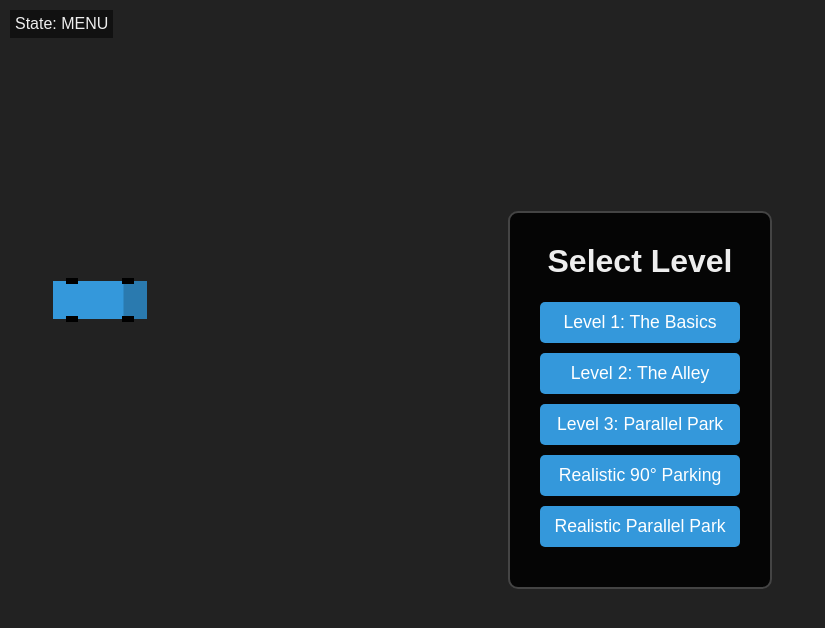
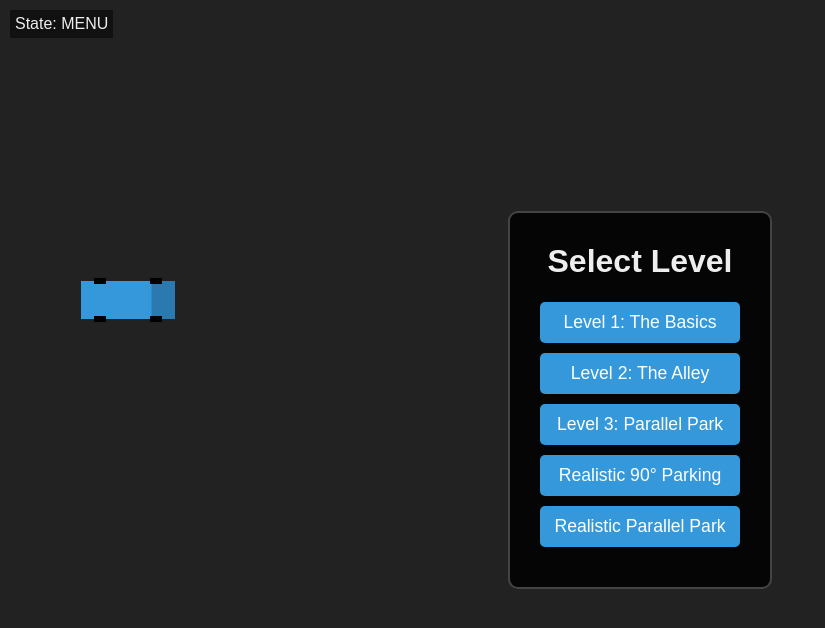
Before and after one commit to marktsui01-art/Parking-, a plain HTML site: page index.html in a window 1280 px wide. Shown: the whole page, without its empty margins (0-825 px from the left). Drawn offline with Linux system fonts and the light colour scheme.

Commit message:
Fix steering kinematics: move reference point to rear axle and adjust rendering/collision

```diff
--- a/index.html
+++ b/index.html
@@ -234,7 +234,7 @@
             {
                 name: "Level 1: The Basics",
                 description: "Park the car in the green box.",
-                start: { x: 100, y: 300, heading: 0 },
+                start: { x: 72, y: 300, heading: 0 },
                 target: { x: 600, y: 300, width: 80, height: 50, angle: 0 },
                 obstacles: [
                     // Walls around the world
@@ -247,7 +247,7 @@
             {
                 name: "Level 2: The Alley",
                 description: "Navigate through the narrow path.",
-                start: { x: 100, y: 300, heading: 0 },
+                start: { x: 72, y: 300, heading: 0 },
                 target: { x: 700, y: 300, width: 80, height: 50, angle: 0 },
                 obstacles: [
                     // Bounds
@@ -264,7 +264,7 @@
             {
                 name: "Level 3: Parallel Park",
                 description: "Park between the two obstacles.",
-                start: { x: 100, y: 450, heading: 0 },
+                start: { x: 72, y: 450, heading: 0 },
                 target: { x: 500, y: 200, width: 110, height: 46, angle: 0 },
                 obstacles: [
                     // Bounds
@@ -282,7 +282,7 @@
                 name: "Realistic 90° Parking",
                 description: "Standard parking lot. Park in the box.",
                 // 20px = 1m
-                start: { x: 100, y: 300, heading: 0 },
+                start: { x: 72, y: 300, heading: 0 },
                 // Target: 2.5m x 5m = 50px x 100px (Vertical)
                 target: { x: 600, y: 300, width: 50, height: 100, angle: 0 },
                 obstacles: [
@@ -306,7 +306,7 @@
                 name: "Realistic Parallel Park",
                 description: "Street parking. Don't hit the expensive cars.",
                 // 20px = 1m
-                start: { x: 100, y: 400, heading: 0 },
+                start: { x: 72, y: 400, heading: 0 },
                 // Target: 6m long = 120px. Width 2.5m = 50px.
                 target: { x: 500, y: 200, width: 102, height: 42, angle: 0 }, // slightly larger for tolerance
                 obstacles: [
@@ -399,6 +399,7 @@
         class GameEngine {
             constructor(config = {}) {
                 // Car State
+                // this.pos represents the REAR AXLE position
                 this.pos = new Vector2(100, 300);
                 this.heading = 0; // Radians, 0 points East
                 this.velocity = 0;
@@ -456,10 +457,12 @@
                 // Clamp speed
                 this.velocity = Math.max(-this.maxSpeed, Math.min(this.maxSpeed, this.velocity));
 
-                // 3. Ackermann Steering Kinematics
+                // 3. Ackermann Steering Kinematics (Bicycle Model)
+                // Reference point is now the REAR AXLE.
                 // dx = v * cos(theta)
                 // dy = v * sin(theta)
                 // dtheta = (v / L) * tan(delta)
+                // Because we are tracking the rear axle, there is no slip angle calculation needed for simple kinematics.
 
                 this.pos.x += this.velocity * Math.cos(this.heading) * dt;
                 this.pos.y += this.velocity * Math.sin(this.heading) * dt;
@@ -477,7 +480,7 @@
                         const obsPoly = createPolygon(obs.x, obs.y, obs.width, obs.height, obs.angle);
                         if (SAT.checkCollision(carPoly, obsPoly)) {
                             this.crashed = true;
-                            this.velocity = 0;
+                            this.velocity = 0; // Stop immediately on crash
                             return;
                         }
                     }
@@ -490,13 +493,6 @@
                         const target = this.currentLevel.target;
                         const targetPoly = createPolygon(target.x, target.y, target.width, target.height, target.angle);
 
-                        // SAT checkCollision checks INTERSECTION.
-                        // To check if A is INSIDE B, we need to check if A intersects B AND...
-                        // Actually, if we use SAT, we can check if all points of A are inside B.
-                        // Or simply: check collision. If colliding, and car center is "close enough" to target center?
-                        // No, that's imprecise.
-                        // Let's implement pointInPolygon for all 4 car corners.
-
                         if (this.isCarInside(carPoly, targetPoly)) {
                             this.won = true;
                         }
@@ -505,12 +501,6 @@
             }
 
             isCarInside(carPoly, targetPoly) {
-                // Check if every point of carPoly is inside targetPoly
-                // Since target is a rectangle (convex), we can use the Separating Axis Theorem concept
-                // or just standard point-in-convex-polygon.
-
-                // For a convex polygon, a point is inside if it lies on the same side of all lines defined by edges.
-
                 for (const p of carPoly) {
                     if (!this.isPointInConvexPoly(p, targetPoly)) return false;
                 }
@@ -541,10 +531,22 @@
              * @returns {Vector2[]} Array of vertices
              */
             getPolygon() {
+                // We need to calculate the center of the car based on the Rear Axle position (this.pos)
+                // Car Center = Rear Axle + (WheelBase / 2) * HeadingVector
+                // Wait, simply: Center is forward by wheelBase/2 from rear axle.
+
+                const cos = Math.cos(this.heading);
+                const sin = Math.sin(this.heading);
+
+                const centerDist = this.wheelBase / 2;
+                const centerX = this.pos.x + centerDist * cos;
+                const centerY = this.pos.y + centerDist * sin;
+                const center = new Vector2(centerX, centerY);
+
                 const hw = this.width / 2;
                 const hl = this.length / 2;
 
-                // Relative corners
+                // Relative corners to the CENTER
                 const corners = [
                     new Vector2(hl, hw),
                     new Vector2(hl, -hw),
@@ -552,8 +554,8 @@
                     new Vector2(-hl, hw)
                 ];
 
-                // Rotate and translate
-                return corners.map(p => p.rotate(this.heading).add(this.pos));
+                // Rotate and translate (using the calculated center)
+                return corners.map(p => p.rotate(this.heading).add(center));
             }
         }
 
@@ -656,39 +658,46 @@
 
                 this.ctx.save();
 
-                // Translate to car center
+                // Translate to REAR AXLE (which is this.pos)
                 this.ctx.translate(game.pos.x, game.pos.y);
                 this.ctx.rotate(game.heading);
 
+                // Now we are in local coordinates where (0,0) is the rear axle.
+                // Car center should be at (wheelBase / 2, 0)
+                const centerX = game.wheelBase / 2;
+                const centerY = 0;
+
                 // Draw Body
+                // Rectangle needs to be centered at (centerX, centerY)
                 this.ctx.fillStyle = '#3498db';
                 if (game.crashed) this.ctx.fillStyle = '#e74c3c'; // Red if crashed
                 if (game.won) this.ctx.fillStyle = '#2ecc71'; // Green if won
 
-                this.ctx.fillRect(-game.length / 2, -game.width / 2, game.length, game.width);
+                // fillRect(x, y, w, h)
+                // Top-left corner of the body relative to the local origin (rear axle):
+                // x = centerX - length/2
+                // y = centerY - width/2
+                this.ctx.fillRect(centerX - game.length / 2, centerY - game.width / 2, game.length, game.width);
 
                 // Indicate front with a small line or color difference
                 this.ctx.fillStyle = 'rgba(0,0,0,0.2)';
-                this.ctx.fillRect(game.length / 4, -game.width / 2, game.length / 4, game.width);
+                // Front section
+                this.ctx.fillRect(centerX + game.length / 4, centerY - game.width / 2, game.length / 4, game.width);
 
                 // Draw Wheels
                 this.ctx.fillStyle = '#000';
                 const wheelWidth = 12;
                 const wheelHeight = 6;
-                const halfL = game.wheelBase / 2; // Wheelbase is distance between axles. Let's assume center is mid-point.
-                // Actually, usually center of car is mid-point of bounding box.
-                // If wheelbase is 40 and car length is 60, axles are at +/- 20.
 
-                const axleX = game.wheelBase / 2;
                 const axleY = game.width / 2;
 
-                // Rear Wheels (Fixed)
-                this.drawWheel(-axleX, -axleY, wheelWidth, wheelHeight, 0);
-                this.drawWheel(-axleX, axleY, wheelWidth, wheelHeight, 0);
+                // Rear Wheels (At local x=0)
+                this.drawWheel(0, -axleY, wheelWidth, wheelHeight, 0);
+                this.drawWheel(0, axleY, wheelWidth, wheelHeight, 0);
 
-                // Front Wheels (Steerable)
-                this.drawWheel(axleX, -axleY, wheelWidth, wheelHeight, game.steerAngle);
-                this.drawWheel(axleX, axleY, wheelWidth, wheelHeight, game.steerAngle);
+                // Front Wheels (At local x=wheelBase)
+                this.drawWheel(game.wheelBase, -axleY, wheelWidth, wheelHeight, game.steerAngle);
+                this.drawWheel(game.wheelBase, axleY, wheelWidth, wheelHeight, game.steerAngle);
 
                 this.ctx.restore();
             }
```
